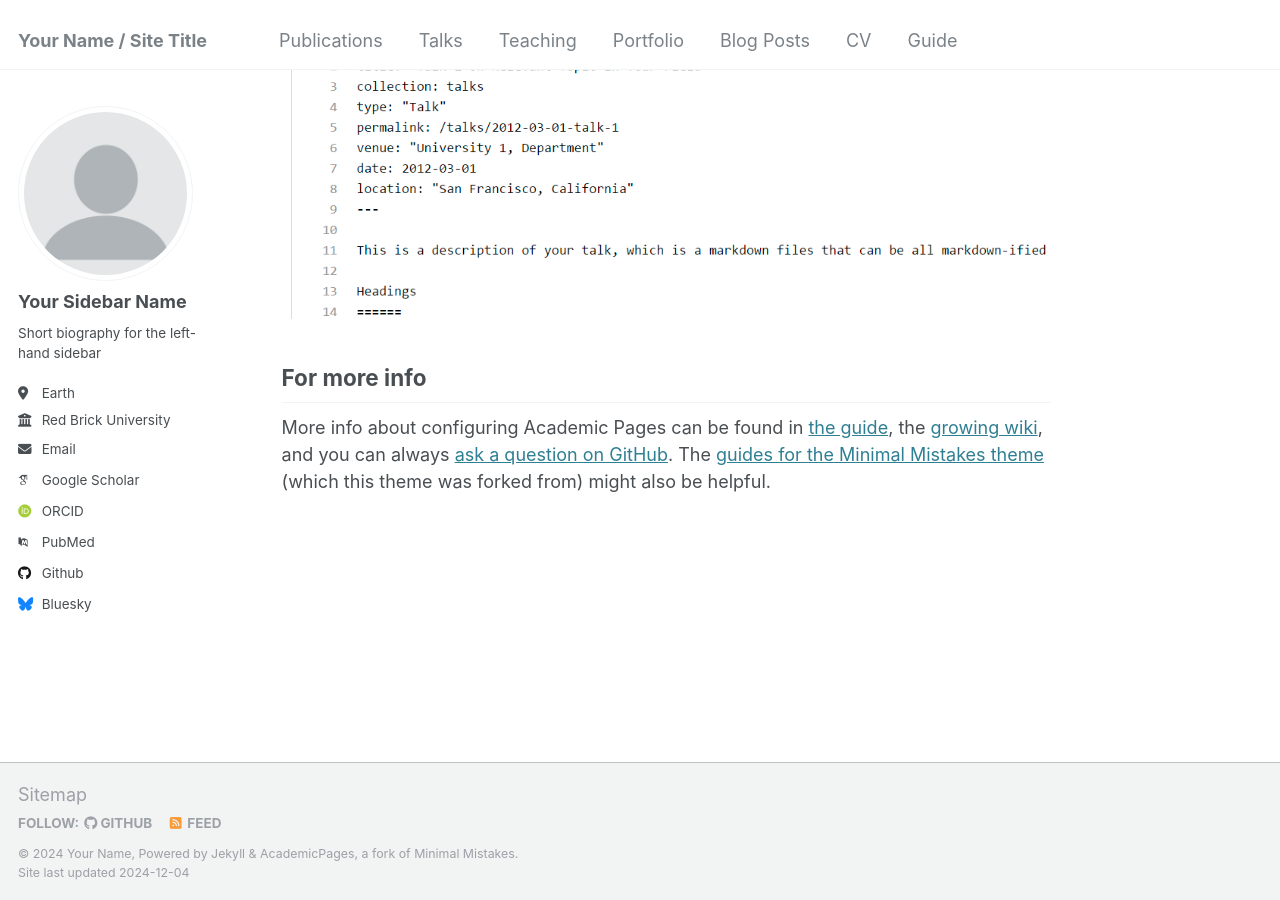
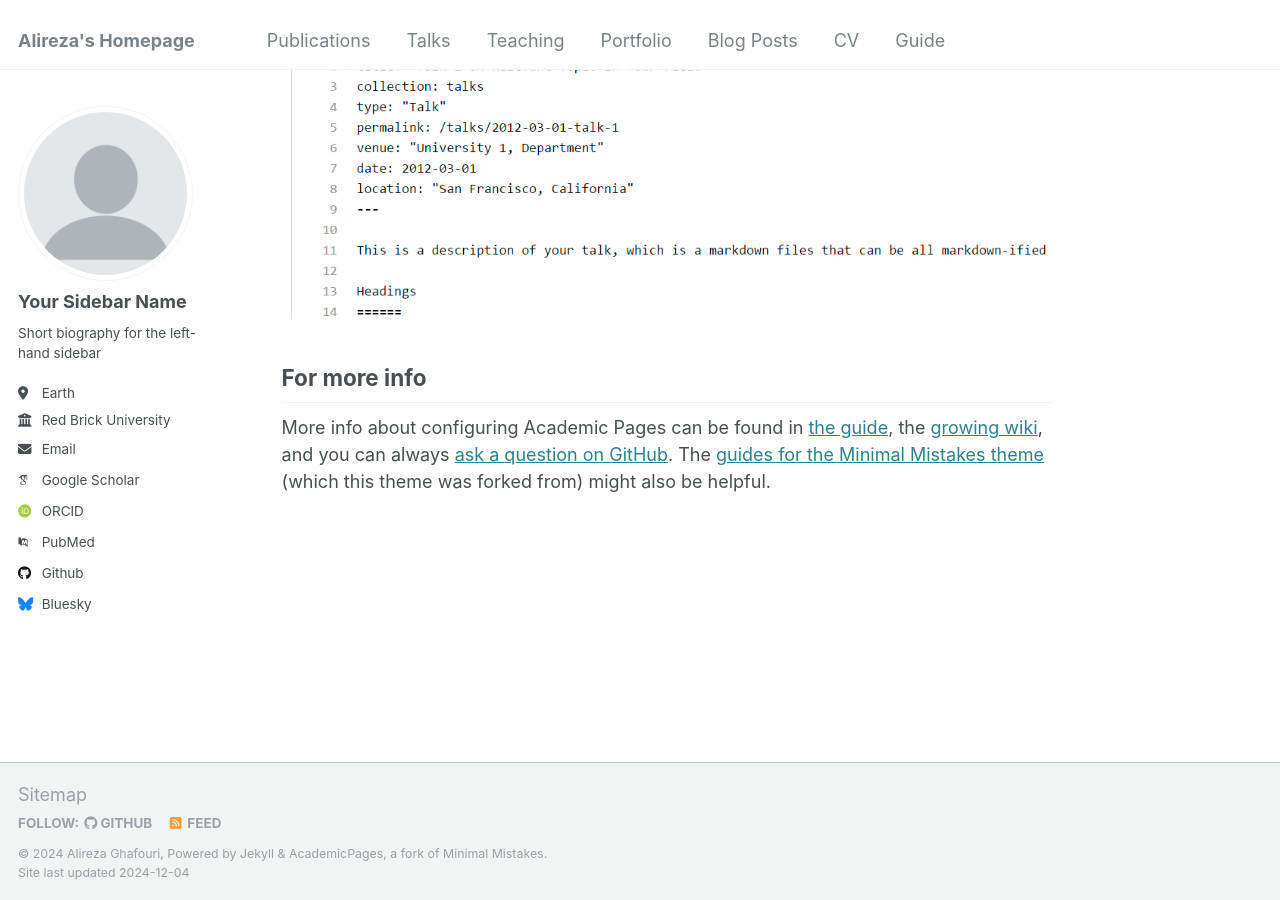
Before and after one commit to Alireza-Ghafouri/Alireza-Ghafouri.github.io, a Jekyll site: the page built from _pages/about.md, in a window 1280 px wide and 900 px high, scrolled down 2643 px. Built offline with Jekyll 4.4.1, drawn with Linux system fonts in a browser that asks for light colours; some web fonts are replaced.

Commit message:
update Basic Site Settings

```diff
--- a/_config.yml
+++ b/_config.yml
@@ -8,11 +8,11 @@
 
 # Basic Site Settings
 locale                   : "en-US"
-title                    : "Your Name / Site Title"
+title                    : "Alireza's Homepage"
 title_separator          : "-"
-name                     : &name "Your Name"
+name                     : &name "Alireza Ghafouri"
 description              : &description "personal description"
-url                      : https://academicpages.github.io # the base hostname & protocol for your site e.g. "https://[your GitHub username].github.io"
+url                      : https://alireza-ghafouri.github.io/ # the base hostname & protocol for your site e.g. "https://[your GitHub username].github.io"
 baseurl                  : "" # the subpath of your site, e.g. "/blog"
 repository               : "academicpages/academicpages.github.io"
 
```
